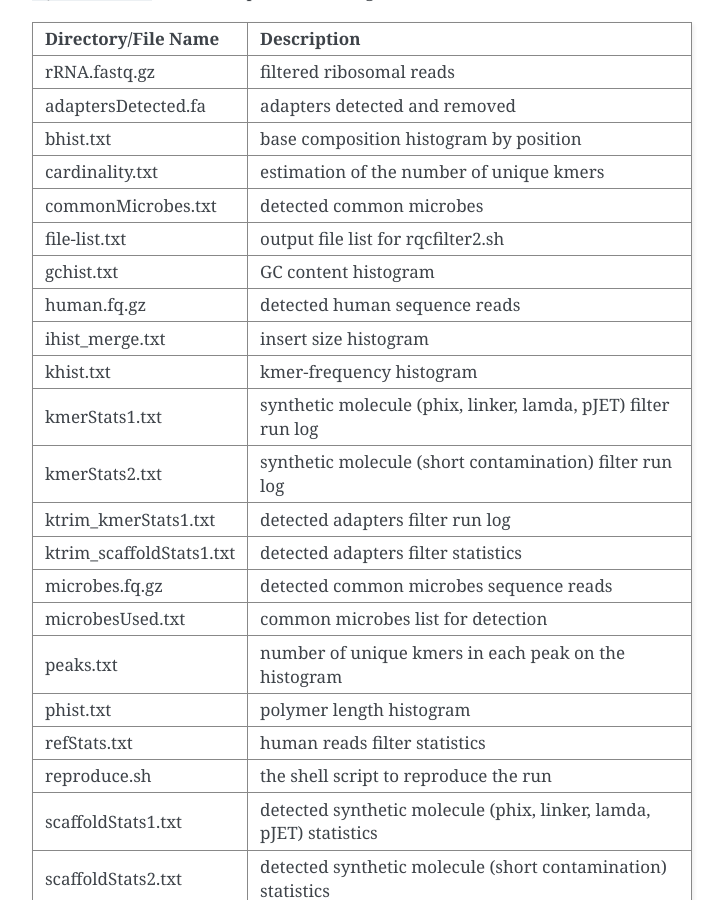
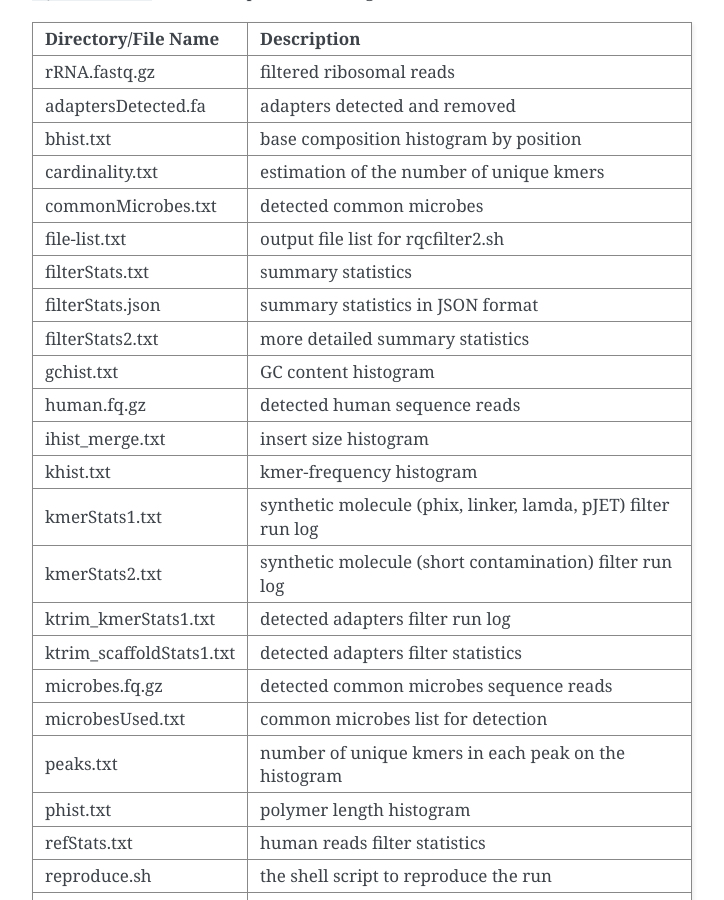
Before and after one commit to microbiomedata/metaT_ReadsQC, a Sphinx documentation site: the page built from docs/index.rst, in a window 1280 px wide and 900 px high, scrolled down 4463 px. Shown: the whole window, without its empty margins (388-1112 px from the left). Built offline with Sphinx 7.4.7, drawn with Linux system fonts in a browser that asks for light colours.

Commit message:
Add filter statistics files to documentation

```diff
--- a/docs/index.rst
+++ b/docs/index.rst
@@ -206,6 +206,12 @@ Below is an example of all the :code:`filtered` output directory files from :cod
      - detected common microbes
    * - file-list.txt
      - output file list for rqcfilter2.sh
+   * - filterStats.txt
+     - summary statistics
+   * - filterStats.json
+     - summary statistics in JSON format
+   * - filterStats2.txt
+     - more detailed summary statistics
    * - gchist.txt
      - GC content histogram
    * - human.fq.gz
```
